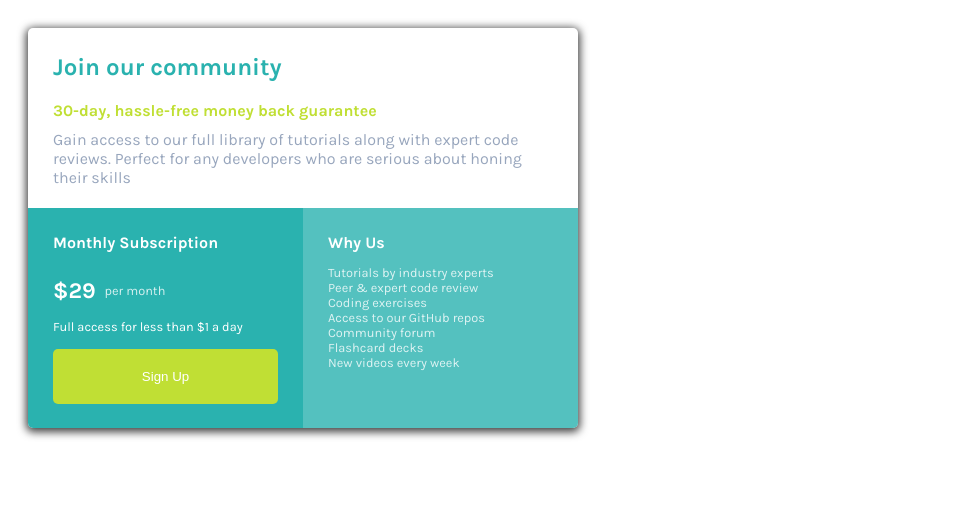
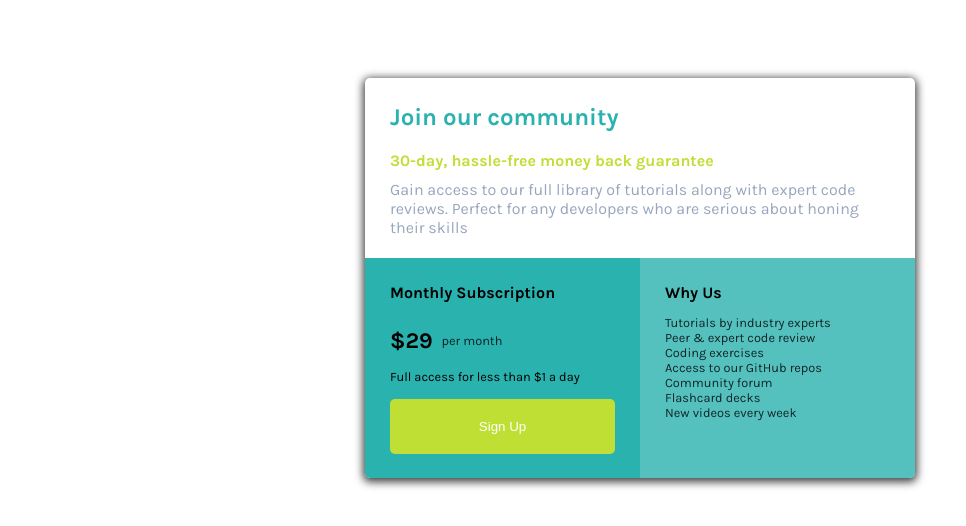
Before and after one commit to Phonior/pricing-card-frontend-mentor-challenge, a plain HTML site: page index.html in a window 1280 px wide. Shown: the whole page, without its empty margins (0-966 px from the left). Drawn offline with Linux system fonts and the light colour scheme.

Commit message:
Update styles.css

```diff
--- a/styles.css
+++ b/styles.css
@@ -13,12 +13,14 @@ h2, h4, p {
   margin: 0;
 }
 
-
 *, *:before, *:after {
   box-sizing: inherit;
 }
 
 #card {
+  margin-top: 50px;
+  margin-left: auto;
+  margin-right: auto;
   box-shadow: 0px 2px 9px 2px rgba(0,0,0,0.75);
   border-radius: 5px;
   overflow: hidden;
@@ -33,7 +35,6 @@ h2, h4, p {
 #bottom-section {
   width: 100%;
   height: 55%;
-  color: white;
 }
 
 #bottom-left-section {
```
